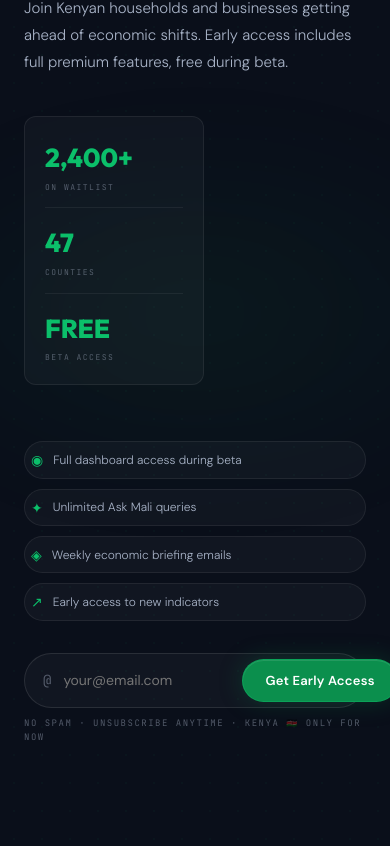
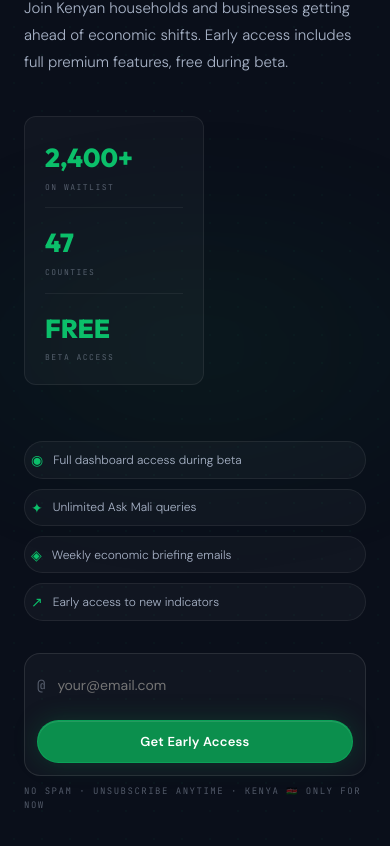
Before and after one commit to petermirithu/Mali-Mind-Website, a React (Create React App) app: page / in a window 390 px wide. Shown: the part 11144-11990 px from the top of the page. Built offline with nearby package versions, Linux system fonts and the light colour scheme.

Commit message:
feat: dynamic date rendering and mobile-responsive waitlist form styling

```diff
--- a/src/components/Footer.jsx
+++ b/src/components/Footer.jsx
@@ -60,7 +60,7 @@
         {/* Bottom */}
         <div style={{ borderTop: '1px solid rgba(255,255,255,0.06)', paddingTop: 24, display: 'flex', justifyContent: 'center', alignItems: 'center', flexWrap: 'wrap', gap: 14 }}>
           <div className="mono-label" style={{ fontSize: 9 }}>
-            © 2026 Mali. All rights reserved. Data sourced from public Kenyan government agencies.
+            © {new Date().getFullYear()} Mali. All rights reserved. Data sourced from public Kenyan government agencies.
           </div>
         </div>
       </div>
--- a/src/components/Hero.jsx
+++ b/src/components/Hero.jsx
@@ -12,6 +12,11 @@
 ];
 
 function PhoneScreen() {
+  const today = new Date();
+  const day = today.getDate().toString().padStart(2, '0');
+  const month = today.toLocaleString('default', { month: 'short' }).toUpperCase();
+  const year = today.getFullYear();
+
   return (
     <div className="animate-float" style={{
       width: 248,
@@ -42,7 +47,7 @@
         <div style={{ display: 'flex', justifyContent: 'space-between', alignItems: 'center', marginBottom: 14 }}>
           <div>
             <div style={{ fontFamily: 'var(--font-display)', fontSize: 14, fontWeight: 700, color: '#fff' }}>Hello, Alex 👋</div>
-            <div style={{ fontFamily: 'var(--font-mono)', fontSize: 9, color: 'rgba(168,179,199,0.4)', letterSpacing: '0.8px' }}>23 MAY 2025</div>
+            <div style={{ fontFamily: 'var(--font-mono)', fontSize: 9, color: 'rgba(168,179,199,0.4)', letterSpacing: '0.8px' }}>{day} {month} {year}</div>
           </div>
           <div style={{ width: 26, height: 26, borderRadius: 8, border: '1px solid rgba(11,191,106,0.2)', display: 'flex', alignItems: 'center', justifyContent: 'center', fontSize: 12 }}>🔔</div>
         </div>
--- a/src/components/Waitlist.jsx
+++ b/src/components/Waitlist.jsx
@@ -110,18 +110,10 @@
               </div>
 
               {/* Email input */}
-              <div style={{
-                background: 'rgba(255,255,255,0.03)',
+              <div className="waitlist-form" style={{
                 border: `1px solid ${error ? 'rgba(214,40,40,0.4)' : 'rgba(255,255,255,0.1)'}`,
-                borderRadius: 100,
-                display: 'flex',
-                alignItems: 'center',
-                gap: 12,
-                padding: '5px 5px 5px 18px',
-                maxWidth: 520,
-                marginBottom: 8,
-                transition: 'border-color 0.2s',
               }}>
+                <div style={{ display: 'flex', alignItems: 'center', gap: 12, flex: 1, width: '100%' }}>
                   <span style={{ fontFamily: 'var(--font-mono)', fontSize: 14, color: 'var(--text-muted)' }}>@</span>
                   <input
                     type="email"
@@ -138,10 +130,12 @@
                       fontSize: 14,
                       fontFamily: 'var(--font-body)',
                       padding: '10px 0',
+                      width: '100%',
                     }}
                   />
-                <button className="btn-primary" onClick={handleSubmit} disabled={loading}
-                  style={{ padding: '12px 22px', fontSize: 13, borderRadius: 100, opacity: loading ? 0.7 : 1 }}>
+                </div>
+                <button className="btn-primary waitlist-btn" onClick={handleSubmit} disabled={loading}
+                  style={{ opacity: loading ? 0.7 : 1 }}>
                   {loading ? 'Joining...' : 'Get Early Access'}
                 </button>
               </div>
--- a/src/index.css
+++ b/src/index.css
@@ -331,3 +331,38 @@
     grid-template-columns: 1fr;
   }
 }
+
+/* Waitlist Form */
+.waitlist-form {
+  background: rgba(255, 255, 255, 0.03);
+  border-radius: 100px;
+  display: flex;
+  align-items: center;
+  gap: 12px;
+  padding: 5px 5px 5px 18px;
+  max-width: 520px;
+  margin-bottom: 8px;
+  transition: border-color 0.2s;
+}
+
+.waitlist-btn {
+  padding: 12px 22px;
+  font-size: 13px;
+  border-radius: 100px;
+  flex-shrink: 0;
+}
+
+@media (max-width: 500px) {
+  .waitlist-form {
+    flex-direction: column;
+    border-radius: 16px;
+    padding: 12px;
+    align-items: stretch;
+    gap: 16px;
+  }
+
+  .waitlist-btn {
+    width: 100%;
+    justify-content: center;
+  }
+}
```
Lines whose indentation alone changed are shown as unchanged.
